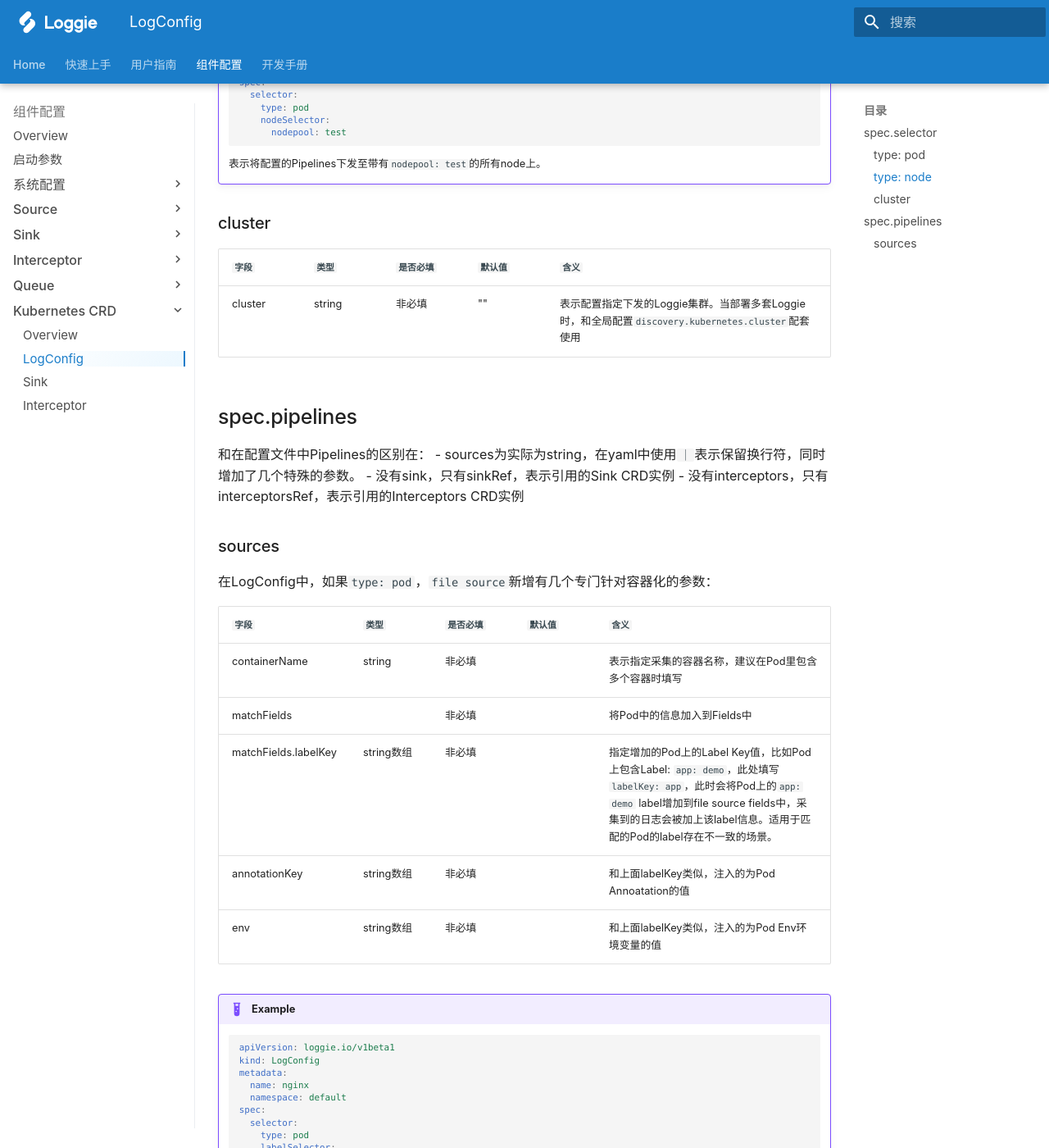
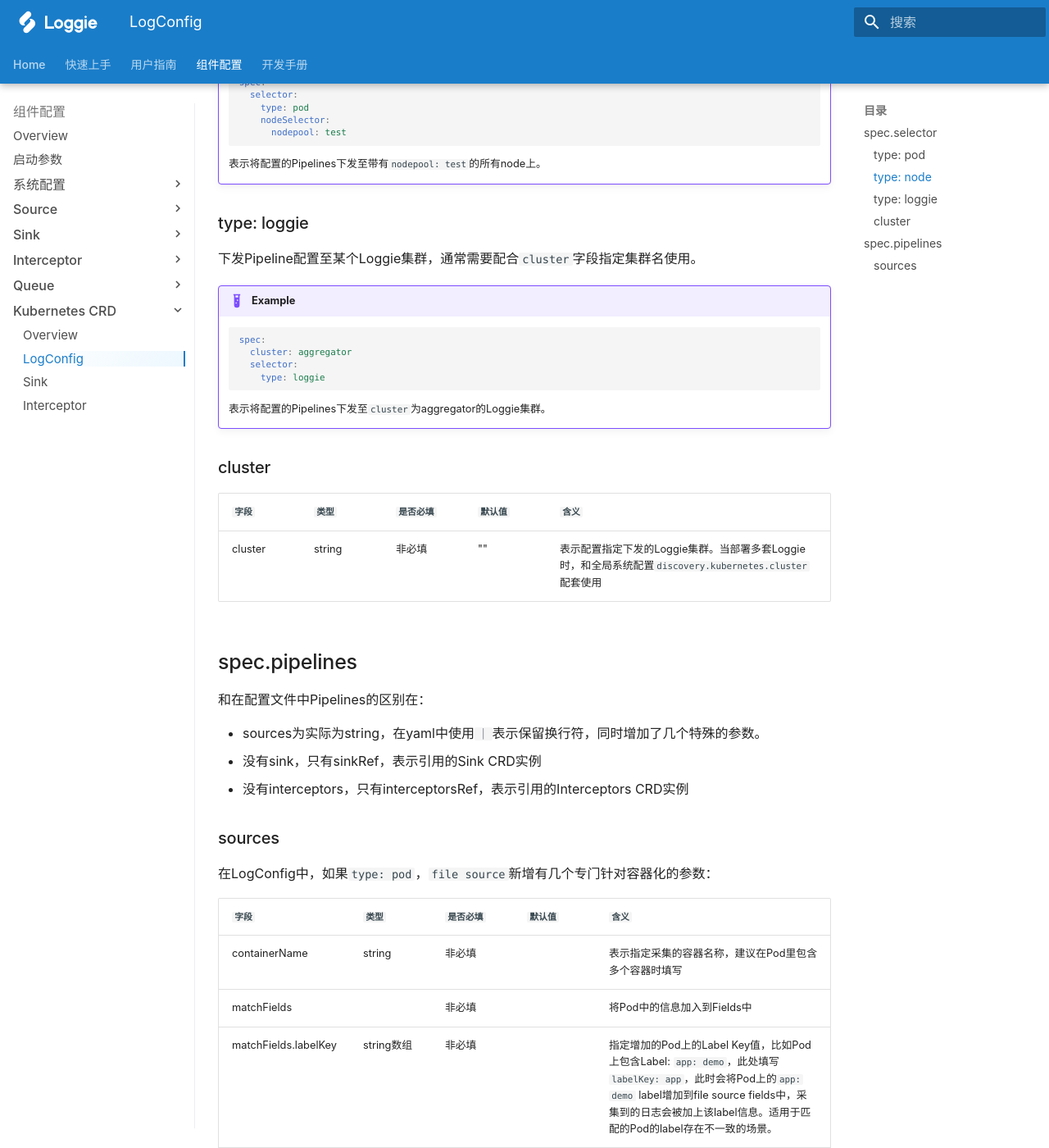
Before and after one commit to loggie-io/docs, an MkDocs documentation site: the page built from docs/reference/discovery/kubernetes/logconfig.md, in a window 1280 px wide and 1400 px high, scrolled down 1489 px. Shown: the whole window at 82% size. Built offline with MkDocs 1.6.1 and Material for MkDocs 9.7.7, drawn with Linux system fonts in a browser that asks for light colours; some web fonts are replaced.

Commit message:
Feat: add lgc doc with type:loggie

````diff
--- a/docs/reference/discovery/kubernetes/logconfig.md
+++ b/docs/reference/discovery/kubernetes/logconfig.md
@@ -70,17 +70,31 @@
     ```
     表示将配置的Pipelines下发至带有`nodepool: test`的所有node上。
 
+### type: loggie
+下发Pipeline配置至某个Loggie集群，通常需要配合`cluster`字段指定集群名使用。
+
+!!! example
+    ```yaml
+    spec:
+      cluster: aggregator
+      selector:
+        type: loggie
+
+    ```
+    表示将配置的Pipelines下发至`cluster`为aggregator的Loggie集群。
+
 
 ### cluster
 
 |    `字段`   |    `类型`    |  `是否必填`  |  `默认值`  |  `含义`  |
 | ---------- | ----------- | ----------- | --------- | -------- |
-| cluster | string  |    非必填    |  ""    | 表示配置指定下发的Loggie集群。当部署多套Loggie时，和全局配置`discovery.kubernetes.cluster`配套使用 |
+| cluster | string  |    非必填    |  ""    | 表示配置指定下发的Loggie集群。当部署多套Loggie时，和全局系统配置`discovery.kubernetes.cluster`配套使用 |
 
 
 
 ## spec.pipelines
 和在配置文件中Pipelines的区别在：
+
 - sources为实际为string，在yaml中使用`｜`表示保留换行符，同时增加了几个特殊的参数。
 - 没有sink，只有sinkRef，表示引用的Sink CRD实例
 - 没有interceptors，只有interceptorsRef，表示引用的Interceptors CRD实例
````
Also changed, not shown: docs/reference/discovery/kubernetes/overview.md (+1 -1 lines).
